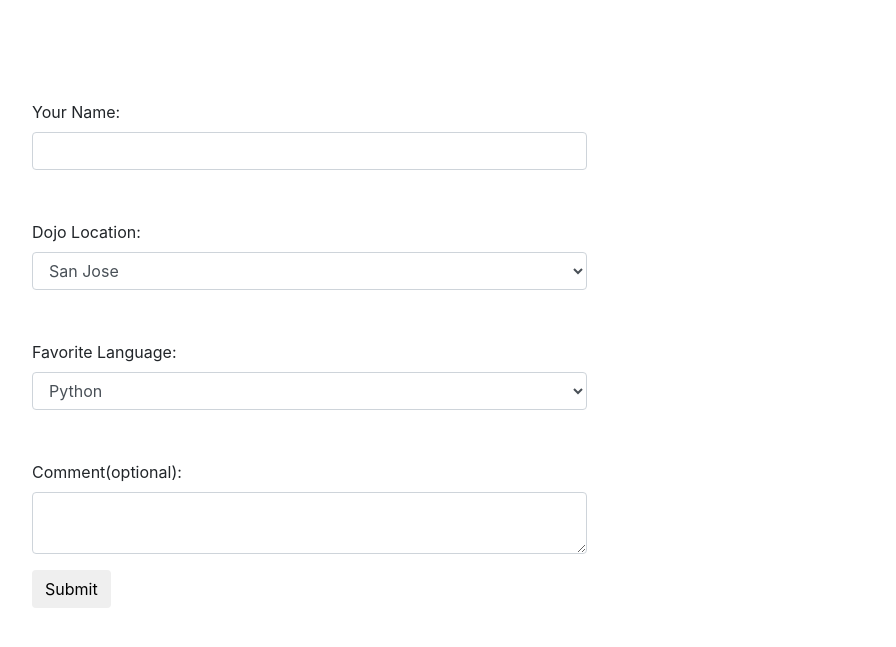
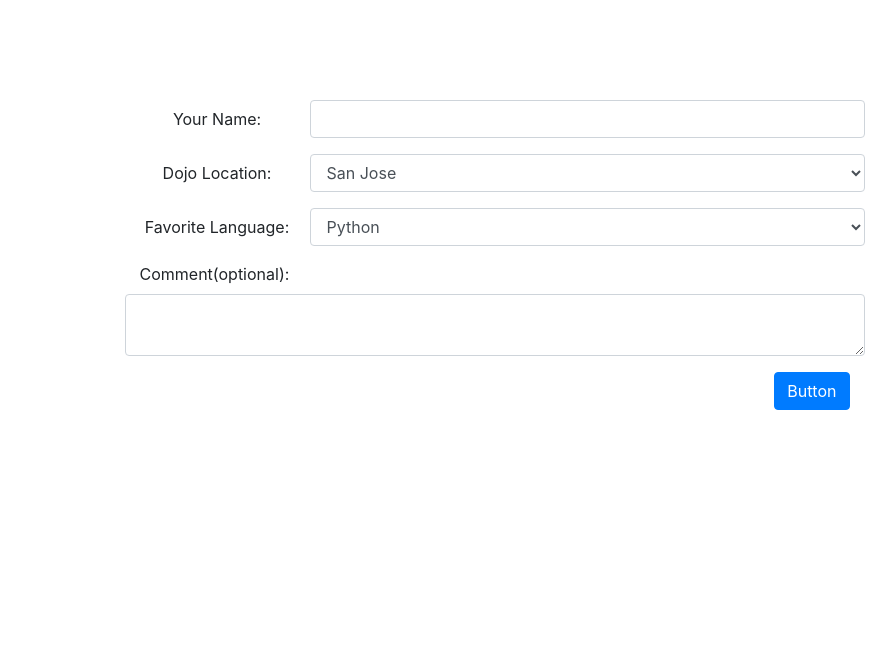
Before and after one commit to LilianBob/Dojo_Survey, a Django app: page / in a window 1280 px wide. Shown: the top 647 px of the page, without its empty margins (53-949 px from the left). Run offline with Django 3.2, Linux system fonts and the light colour scheme; some libraries are stand-ins or nearby versions.

Commit message:
css styling added

```diff
--- a/dojo_survey_app/static/styles.css
+++ b/dojo_survey_app/static/styles.css
@@ -1,9 +1,11 @@
+*{
+    margin:0;
+    padding:0;
+}
 .container{
+    display:block;
     margin-top: 100px;
-    display:block;
-    align-items: center;
-    justify-content: center;
 }
-.form-group{
-    margin-top:50px;
+.col-md-2{
+    text-align: left;
 }
--- a/dojo_survey_app/templates/form.html
+++ b/dojo_survey_app/templates/form.html
@@ -11,14 +11,14 @@
     </head>
     <body>
         <div class="container">
-            <Form action="/results" method="post" class="form-horizontal">
+            <Form action="/results" method="post">
                 {% csrf_token %}
-                <div class="form-group">
-                    <label for="name">Your Name:</label>
+                <div class="form-group form-inline">
+                    <label for="name" class="col-md-2 offset-1" style="text-align: left;">Your Name:</label>
                     <input type="text" class="form-control col-md-6" id="yourName" name="name">
                 </div>
-                <div class="form-group">
-                    <label for="location">Dojo Location:</label>
+                <div class="form-group form-inline">
+                    <label for="location" class="col-md-2 offset-1">Dojo Location:</label>
                     <select name="location" class="form-control col-md-6" id="dojoLocation">
                         <option value="San Jose">San Jose</option>
                         <option value="Kent">Kent</option>
@@ -26,8 +26,8 @@
                         <option value="Dallas">Dallas</option>
                     </select>
                 </div>
-                <div class="form-group">
-                    <label for="language">Favorite Language:</label>
+                <div class="form-group form-inline">
+                    <label for="language" class="col-md-2 offset-1" style="text-align: left;">Favorite Language:</label>
                     <select name="language" class="form-control col-md-6" id="favoriteLanguage">
                         <option value="python">Python</option>
                         <option value="Kent">Ruby</option>
@@ -36,15 +36,17 @@
                     </select>
                 </div>
                 <div class="form-group">
-                    <label for="comment">Comment(optional):</label>
-                    <textarea class="form-control col-md-6" id="userResponnse" name="comment"></textarea>
+                    <label for="comment" class="col-md-2 offset-1">Comment(optional):</label>
+                    <textarea class="form-control col-md-8 offset-1" id="userResponse" name="comment"></textarea>
                 </div>
-                <button type="submit" class="btn btn-default" value="submit">Submit</button>
+                <div class=" form-group col-md-8 offset-1 mb-3">
+                    <button type="submit" class="btn btn-primary" value="submit" style="float: right;">Button</button>
+                </div>
             </Form>
         </div>
-        <script src="https://ajax.googleapis.com/ajax/libs/jquery/3.5.1/jquery.min.js"></script>
-        <script src="https://code.jquery.com/jquery-3.2.1.slim.min.js" integrity="sha384-KJ3o2DKtIkvYIK3UENzmM7KCkRr/rE9/Qpg6aAZGJwFDMVNA/GpGFF93hXpG5KkN" crossorigin="anonymous"></script>
-        <script src="https://cdnjs.cloudflare.com/ajax/libs/popper.js/1.12.9/umd/popper.min.js" integrity="sha384-ApNbgh9B+Y1QKtv3Rn7W3mgPxhU9K/ScQsAP7hUibX39j7fakFPskvXusvfa0b4Q" crossorigin="anonymous"></script>
-        <script src="https://maxcdn.bootstrapcdn.com/bootstrap/4.0.0/js/bootstrap.min.js" integrity="sha384-JZR6Spejh4U02d8jOt6vLEHfe/JQGiRRSQQxSfFWpi1MquVdAyjUar5+76PVCmYl" crossorigin="anonymous"></script>
+    <script src="https://ajax.googleapis.com/ajax/libs/jquery/3.5.1/jquery.min.js"></script>
+    <script src="https://code.jquery.com/jquery-3.2.1.slim.min.js" integrity="sha384-KJ3o2DKtIkvYIK3UENzmM7KCkRr/rE9/Qpg6aAZGJwFDMVNA/GpGFF93hXpG5KkN" crossorigin="anonymous"></script>
+    <script src="https://cdnjs.cloudflare.com/ajax/libs/popper.js/1.12.9/umd/popper.min.js" integrity="sha384-ApNbgh9B+Y1QKtv3Rn7W3mgPxhU9K/ScQsAP7hUibX39j7fakFPskvXusvfa0b4Q" crossorigin="anonymous"></script>
+    <script src="https://maxcdn.bootstrapcdn.com/bootstrap/4.0.0/js/bootstrap.min.js" integrity="sha384-JZR6Spejh4U02d8jOt6vLEHfe/JQGiRRSQQxSfFWpi1MquVdAyjUar5+76PVCmYl" crossorigin="anonymous"></script>
     </body>
 </html>
--- a/dojo_survey_app/templates/responses.html
+++ b/dojo_survey_app/templates/responses.html
@@ -7,9 +7,11 @@
     <title>Survey Responses</title>
 </head>
 <body>
+    <h2><u>Submitted Info:</u></h2>
     <p> Name: {{name}}</p>
     <p>Location: {{location}}</p>
     <p>Favorite Language: {{language}}</p>
     <p>Response: {{comment}}</p>
+    <button type="submit" class="btn btn-primary" style="float: right;">Go Back</button></p>
 </body>
 </html>
```
